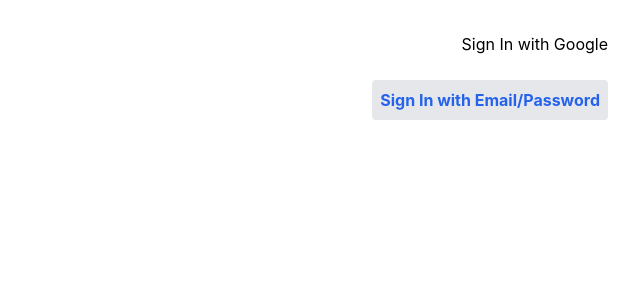
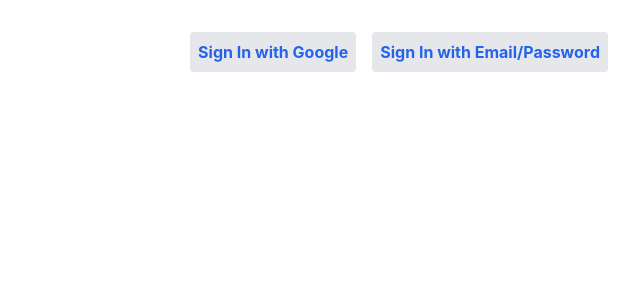
Before and after one commit to olegme/get-craftly-app, a React (Vite) app: page / in a window 1280 px wide. Shown: the top 300 px of the page, without its empty margins (640-1280 px from the left). Built offline with nearby package versions, Linux system fonts and the light colour scheme; no server answers.

Commit message:
feat: align sign-in buttons and fix linting errors
Aligns the 'Sign In' buttons in a row and applies a consistent style for a cleaner look.

Resolves multiple linting errors in src/components/MainBoard.jsx that were preventing the application from building successfully.

```diff
--- a/src/App.jsx
+++ b/src/App.jsx
@@ -59,9 +59,9 @@
             <button onClick={signOutUser}>Sign Out</button>
           </>
         ) : (
-          <div style={{ display: 'flex', flexDirection: 'column', alignItems: 'flex-end', gap: '1rem' }}>
-            <button onClick={signIn}>Sign In with Google</button>
-            <button onClick={handleShowEmailModal} style={{ marginTop: '0.5rem', padding: '0.5rem', borderRadius: '4px', background: '#e5e7eb', color: '#2563eb', border: 'none', fontWeight: 'bold' }}>
+          <div style={{ display: 'flex', flexDirection: 'row', alignItems: 'center', gap: '1rem' }}>
+            <button onClick={signIn} style={{ padding: '0.5rem', borderRadius: '4px', background: '#e5e7eb', color: '#2563eb', border: 'none', fontWeight: 'bold' }}>Sign In with Google</button>
+            <button onClick={handleShowEmailModal} style={{ padding: '0.5rem', borderRadius: '4px', background: '#e5e7eb', color: '#2563eb', border: 'none', fontWeight: 'bold' }}>
               Sign In with Email/Password
             </button>
             {showEmailModal && (
--- a/src/components/MainBoard.jsx
+++ b/src/components/MainBoard.jsx
@@ -10,36 +10,27 @@
   saveBoard,
   updateLane,
   updateCard,
-  addCard as addCardFirestore,
-  deleteCard as deleteCardFirestore
+  addCard as addCardFirestore
 } from '../api/board';
 import { ConfirmationDialog } from './Board/ConfirmationDialog';
 
 const MainBoard = ({ user }) => {
-  // ...existing code...
   const [columns, setColumns] = useState([]);
   const [availableTags, setAvailableTags] = useState([]);
   const [dialogOpen, setDialogOpen] = useState(false);
   const [laneToDelete, setLaneToDelete] = useState(null);
 
   useEffect(() => {
-    // ...existing code...
     async function loadBoard() {
       if (!user) return;
-      // ...existing code...
       try {
         const data = await fetchBoard(user.uid);
-        // ...existing code...
         setColumns(data.lanes || []);
         setAvailableTags(data.tags || []);
-        // ...existing code...
-      } catch (err) {
-        // Log error for debugging
-        // ...existing code...
-        // Robust missing board detection
+      } catch (_err) {
         if (
-          (err && err.message && err.message.toLowerCase().includes('board not found')) ||
-          (typeof err === 'string' && err.toLowerCase().includes('board not found'))
+          (_err && _err.message && _err.message.toLowerCase().includes('board not found')) ||
+          (typeof _err === 'string' && _err.toLowerCase().includes('board not found'))
         ) {
           const defaultBoard = {
             lanes: [
@@ -55,16 +46,12 @@
             ],
             tags: []
           };
-          // ...existing code...
           await saveBoard(user.uid, defaultBoard, user.uid);
-          // Refetch board after creation to ensure UI updates with Firestore data
           try {
             const createdData = await fetchBoard(user.uid);
             setColumns(createdData.lanes || []);
             setAvailableTags(createdData.tags || []);
-            // ...existing code...
-          } catch (fetchErr) {
-            // ...existing code...
+          } catch {
             setColumns(defaultBoard.lanes);
             setAvailableTags(defaultBoard.tags);
           }
```
Also changed, not shown: 1 other file (tests, documents, lock files or other folders).
